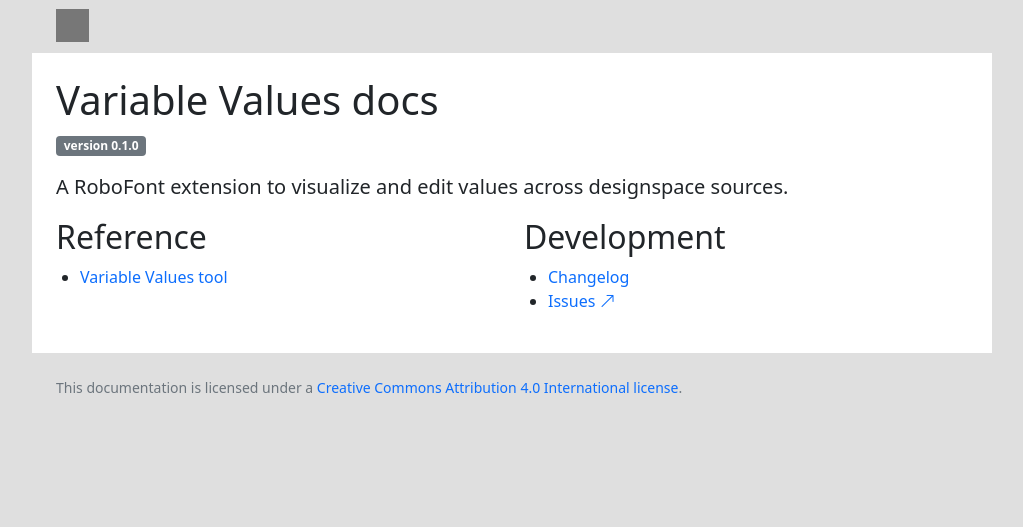
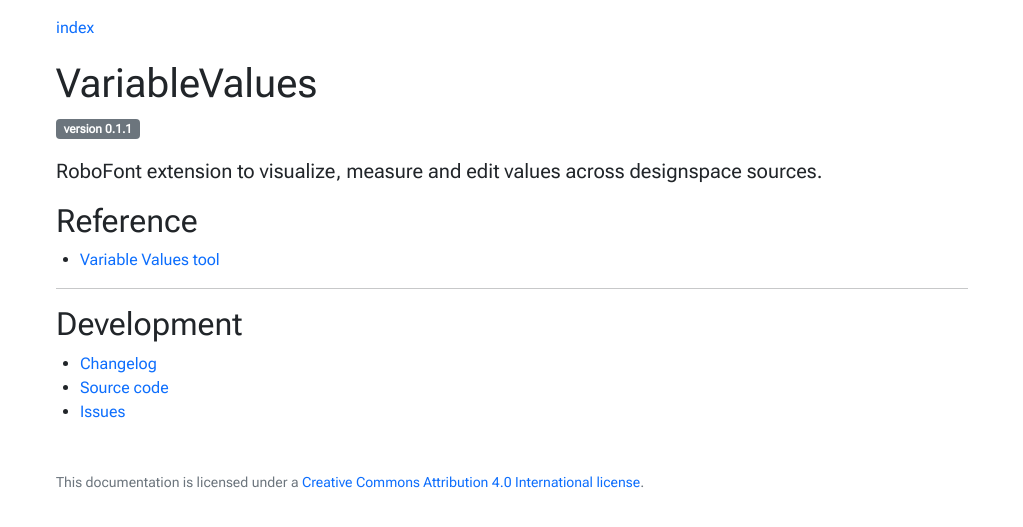
Before and after one commit to googlefonts/fb-variable-values, a Jekyll site: the page built from docs/index.md, in a window 1280 px wide. Shown: the top 527 px of the page, without its empty margins (128-1151 px from the left). Built offline with Jekyll 4.4.1, drawn with Linux system fonts in a browser that asks for light colours; nearby versions of some CDN libraries.

Commit message:
bumping version number and updating docs (WIP)

```diff
--- a/docs/Gemfile
+++ b/docs/Gemfile
@@ -1,6 +1,6 @@
 source "https://rubygems.org"
 
-gem "jekyll", "3.7"
+gem "jekyll"
 
 group :jekyll_plugins do
    gem "jekyll-tidy"
--- a/docs/_config.yml
+++ b/docs/_config.yml
@@ -1,20 +1,12 @@
-title: Variable Values user documentation
+title: VariableValues docs
 email: gustavo@hipertipo.com
-description: A RoboFont extension to visualize and edit values in a designspace.
+description: VariableValues documentation
 baseurl: ""
 url: https://gferreira.github.io/VariableValues/
 
 markdown: kramdown
 
-collections:
-  topics:
-    output: true
-    permalink: /:path/
-  reference:
-    output: true
-    permalink: /:path/
-
-version: 0.1.0
+version: 0.1.1
 
 exclude:
   - .sass-cache/
--- a/docs/_layouts/default.html
+++ b/docs/_layouts/default.html
@@ -34,36 +34,24 @@
     })
     </script>
   {% endif %}
-  {% comment %}
-  {% include tracker.html %}
-  {% endcomment %}
 </head>
 
-{% if page.collection %}
-  {% capture all_pages %}{{ page.collection }}{% endcapture %}
-  {% assign pages = site[all_pages] | sort: "order" %}
-  {% for nav_page in pages %}
-    {% if nav_page.title == page.title %}
-      {% unless forloop.first %}
-        {% assign prev_url = prev.url %}
-        {% assign prev_title = prev.title %}
-      {% endunless %}
-      {% unless forloop.last %}
-        {% assign next = pages[forloop.index] %}
-        {% assign next_url = next.url %}
-        {% assign next_title = next.title %}
-      {% endunless %}
-    {% endif %}
-    {% assign prev = nav_page %}
-  {% endfor %}
-{% endif %}
+<body {% if page.class %}class='{{page.class}}'{% endif %}>
 
-<body {% if page.class %}class='{{page.class}}'{% endif %}>
-  {% include nav_main.html %}
-  <main class='home mt-5'>
-    <div class="container mx-auto px-md-4 py-4 bg-white">
+  <nav id='navbar-main' class="navbar">
+    <div class="container mx-auto px-md-4">
+      <ul class="navbar-nav">
+        <li class="nav-item">
+          <a class="nav-link" href="{{ site.url }}">index</a>
+        </li>
+      </ul>
+    </div>
+  </nav>
+
+  <main>
+    <div class="container mx-auto px-md-4 bg-white">
       <div class='row'>
-        <h1 class='col-sm-9 mt-sm-1'>{{ page.title }}</h1>
+        <h1 class='col-12 mt-sm-1'>{{ page.title }}</h1>
         {% comment %}
         {% if page.collection %}
           {% if prev_url or next_url %}
@@ -88,7 +76,7 @@
       {{ content }}
     </div>
   </main>
-  <footer class="container mx-auto px-auto px-md-4 my-4">
+  <footer class="container mx-auto px-auto px-md-4 mt-5 mb-4">
     <p class='small text-muted'>
      This documentation is licensed under a <a href='https://creativecommons.org/licenses/by/4.0/'>Creative Commons Attribution 4.0 International license</a>.
     </p>
--- a/docs/css/style.sass
+++ b/docs/css/style.sass
@@ -5,10 +5,10 @@
 ---
 
 @import "highlights"
+@import url('https://fonts.googleapis.com/css2?family=Roboto+Flex&display=swap')
 
 body
-  background-color: rgba(0, 0, 0, .125)
-  position: relative
+  font-family: 'Roboto Flex', sans-serif !important
 
 img
   user-select: none
@@ -18,9 +18,8 @@
     text-decoration: none
     &:hover
       border-bottom: solid 1px
-
   a[href*="//"]:not([href*="localhost:4000"]),
-  a[href*="//"]:not([href*="hipertipo.gitlab.io/hrasterizer-extension"])
+  a[href*="//"]:not([href*="gferreira.github.io/VariableSpacing"])
     &:not(.page-link)
       &:hover
         border-bottom-width: 3px !important
@@ -29,30 +28,8 @@
 ul
   padding-left: 1.5em
 
-::selection
-  background-color: #EFEFEF
-
-#logo
-  padding: 0 14px 7px 0
-  svg
-    border: none !important
-    transform-origin: 0px 5px
-    transform: scale(3)
-
-  #foreground
-    fill: white
-  #background
-    fill: #777
-
-  &:hover
-    #background
-      fill: #333
-
 .container
   max-width: 960px
-
-.navbar, footer
-  background-color: #DFDFDF !important
 
 .changelog
   .badge
@@ -73,13 +50,18 @@
       display: inline-block
 
 .highlight
-  background-color: rgba(0, 0, 0, .03)
+  overflow: hidden !important
+  background-color: #EEE // rgba(0, 0, 0, .03)
+  margin: 1em auto
+  > .highlight
+    margin: 0 auto
+    padding: 1em
 
 // collapsible kramdown toc
 #markdown-toc
   margin: 1em 0
   padding: 1em
-  background-color: #EFEFEF
+  background-color: #EEE
   border-radius: 0
   list-style-position: inside
   ul
--- a/docs/index.md
+++ b/docs/index.md
@@ -1,37 +1,27 @@
 ---
-title  : Variable Values docs
+title  : VariableValues
 layout : default
 ---
 
 <span class='badge bg-secondary'>version {{ site.version }}</span>
 
-A RoboFont extension to visualize and edit values across designspace sources.
+RoboFont extension to visualize, measure and edit values across designspace sources.
 {: .lead }
 
-<div class='row'>
-
 {% comment %}
-<div class='col mb-3' markdown='1'>
-Topics
-------
+## Topics
 
 - [Installation](install)
-</div>
 {% endcomment %}
 
-<div class='col' markdown='1'>
-Reference
----------
+## Reference
 
 - [Variable Values tool](variable-values-tool)
-</div>
 
-<div class='col' markdown='1'>
-Development
------------
+- - -
+
+## Development
 
 - [Changelog](changelog)
-- <a href='http://github.com/gferreira/vartools/issues'>Issues <i class="bi bi-arrow-up-right"></i></a>
-</div>
-
-</div>
+- [Source code](http://github.com/gferreira/VariableValues)
+- [Issues](http://github.com/gferreira/VariableValues/issues)
```
Also changed, not shown: docs/changelog.md (renamed from docs/_topics/changelog.md), docs/install.md (renamed from docs/_topics/install.md), docs/variable-values-tool.md (renamed from docs/_reference/variable-values-tool.md), 1 other file.
